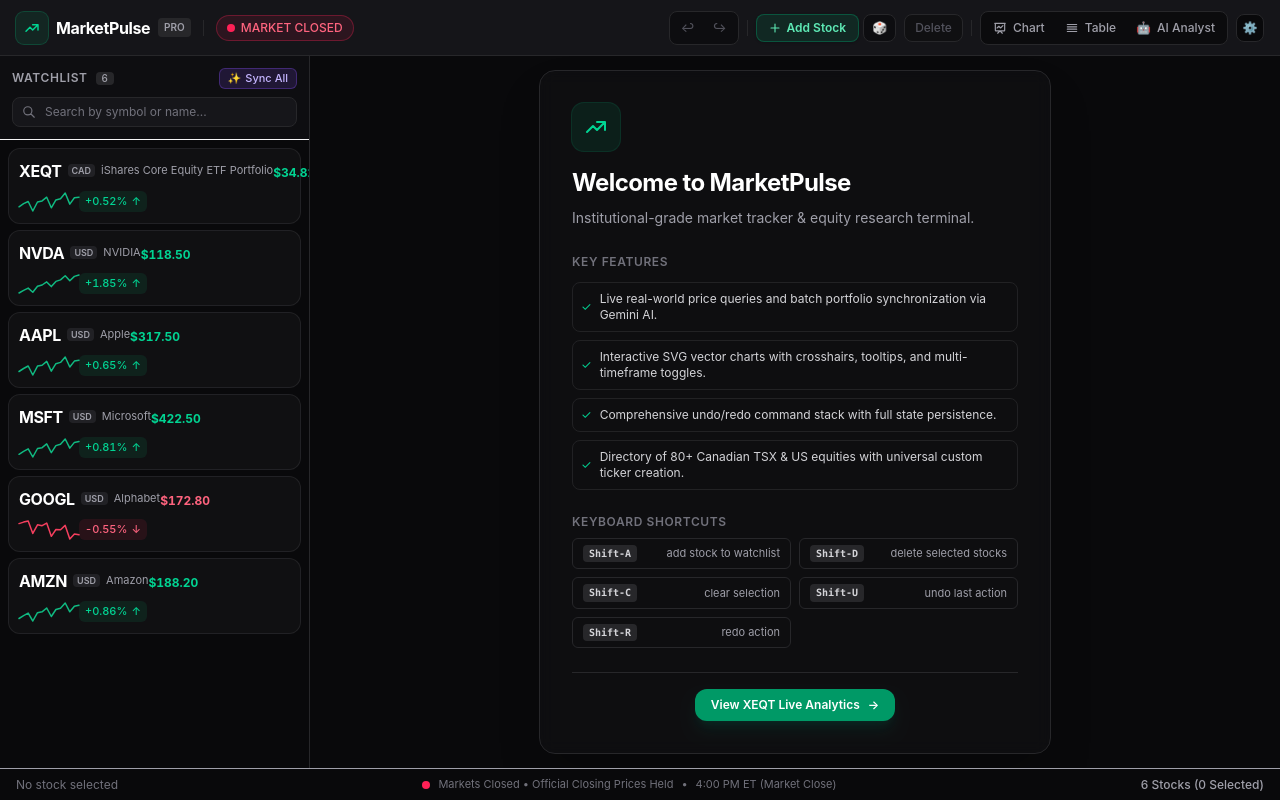
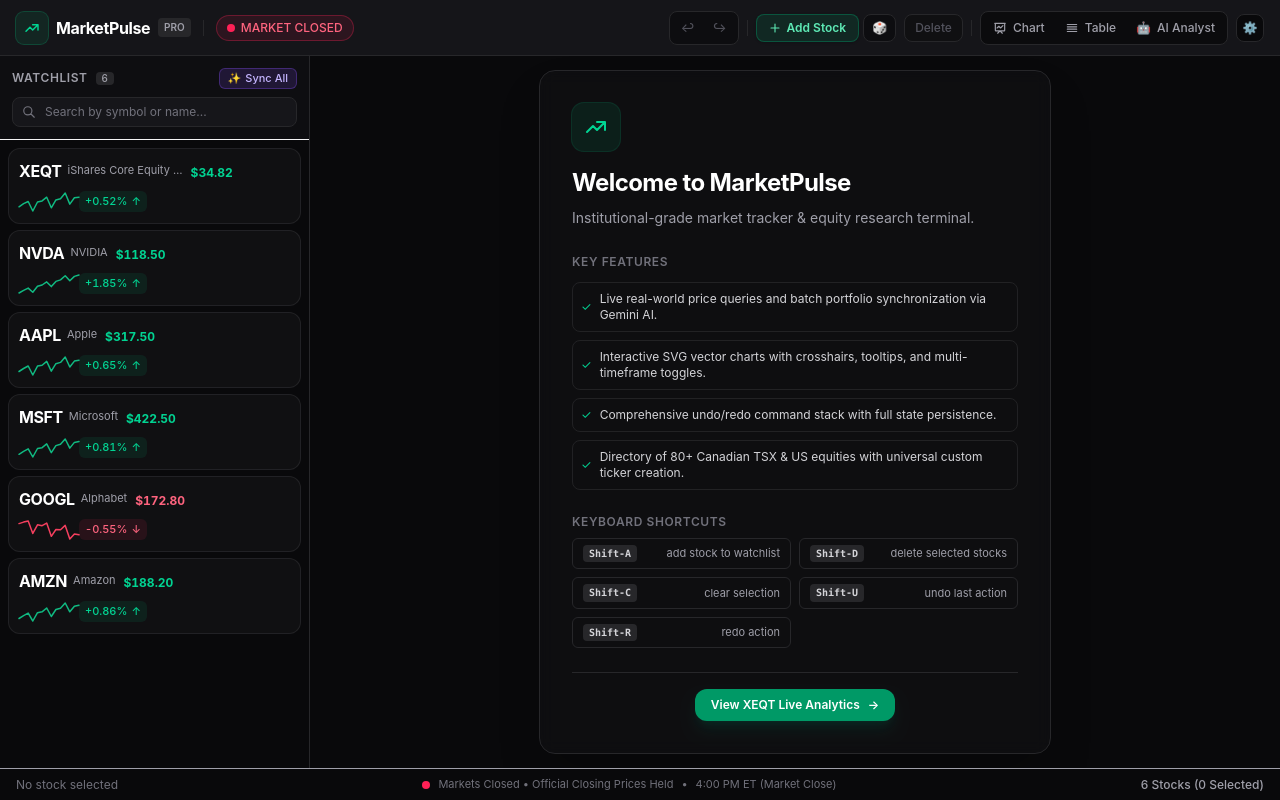
Before and after one commit to Tofaluu/market-pulse, a Preact app: page / in a window 1280 px wide. Built offline with nearby package versions, Linux system fonts and the light colour scheme.

Commit message:
fix: remove hardcoded price overrides in state and fix watchlist layout spacing

```diff
--- a/src/components/StockList.tsx
+++ b/src/components/StockList.tsx
@@ -146,18 +146,15 @@
                 }}
               >
                 {/* Top Row: Symbol, Name & Price */}
-                <div class="flex items-center justify-between">
+                <div class="flex items-center justify-between gap-2">
                   <div class="flex items-center gap-1.5 min-w-0">
-                    <span class="font-bold tracking-tight text-white shrink-0">{stock.symbol}</span>
-                    <span class="rounded bg-zinc-800/80 px-1 py-0.2 text-[9px] font-semibold text-zinc-400 shrink-0">
-                      {stock.currency || "USD"}
-                    </span>
-                    <span class="truncate text-[11px] text-zinc-400">
+                    <span class="font-bold tracking-tight text-white">{stock.symbol}</span>
+                    <span class="max-w-[115px] truncate text-[11px] text-zinc-400">
                       {stock.name}
                     </span>
                   </div>
 
-                  <div class="text-right">
+                  <div class="text-right shrink-0">
                     {store.isSyncing(stock.symbol) ? (
                       <span class="inline-flex items-center gap-1 text-[11px] font-medium text-violet-400 animate-pulse">
                         <svg class="h-2.5 w-2.5 animate-spin text-violet-400" fill="none" viewBox="0 0 24 24">
--- a/src/state.ts
+++ b/src/state.ts
@@ -44,42 +44,7 @@
     if (data === null) return null;
     const parsed = JSON.parse(data);
     if (Array.isArray(parsed)) {
-      return parsed.map((s: Stock) => {
-        const expectedCur = getStockExpectedCurrency(s.symbol, s.sector, s.currency);
-        let price = s.price;
-        let change = s.change;
-        let percentChange = s.percentChange;
-        let dayHigh = s.dayHigh;
-        let dayLow = s.dayLow;
-
-        // If AAPL is still carrying the legacy 2024 starter price (~$228), upgrade to authentic 2026 level (~$317.50 USD)
-        if (s.symbol === "AAPL" && price < 270) {
-          price = 317.50;
-          change = 2.06;
-          percentChange = 0.65;
-          dayHigh = 319.15;
-          dayLow = 314.80;
-        }
-
-        // Heal distorted dayHigh / dayLow if range latched onto stale historical baselines
-        const open = Number((price - change).toFixed(2));
-        if (dayHigh > price * 1.2 || dayHigh < price) {
-          dayHigh = Math.max(price, open);
-        }
-        if (dayLow < price * 0.8 || dayLow > price) {
-          dayLow = Math.min(price, open);
-        }
-
-        return {
-          ...s,
-          currency: expectedCur,
-          price,
-          change,
-          percentChange,
-          dayHigh,
-          dayLow,
-        };
-      });
+      return parsed;
     }
   } catch (err) {
     console.warn("Failed to load persisted watchlist", err);
```
